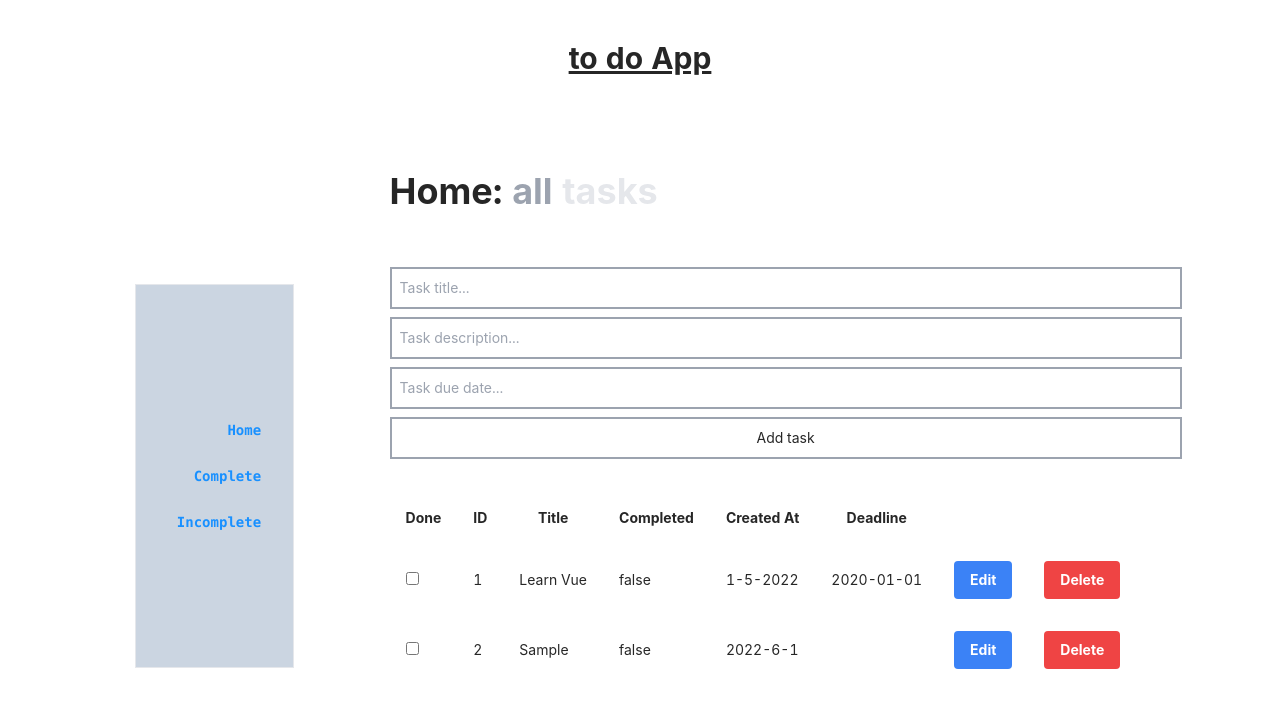
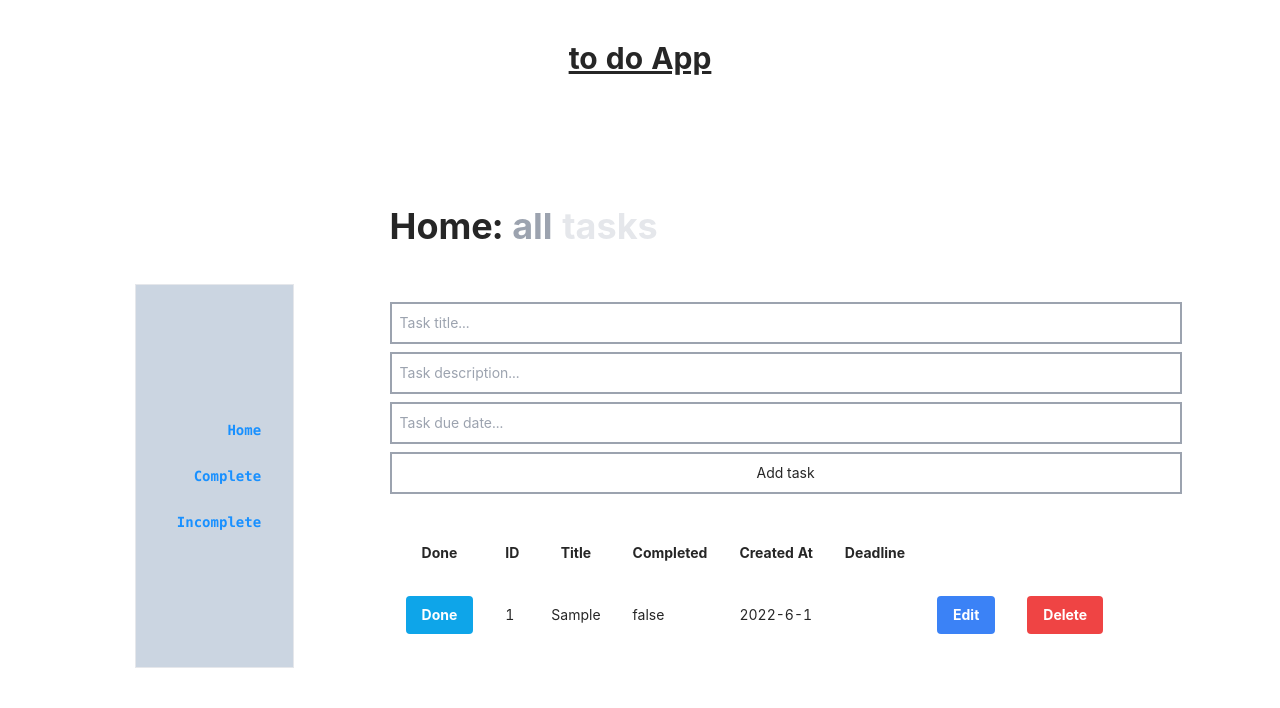
Before and after one commit to EvansMutwiri/ToDoApp, a Vue app: page / in a window 1280 px wide. Both pictures are taken after typing "Sample", "Sample", "Sample" into the empty fields and a click on the button "Add task". Shown: the top 708 px of the page. Built offline with nearby package versions, Linux system fonts and the light colour scheme.

Commit message:
-Toggle complete status -Push new undone items to uncomplete list state -Remove done items from incomplete lists state

```diff
--- a/src/components/Home.vue
+++ b/src/components/Home.vue
@@ -37,9 +37,12 @@
                     </tr>
                 </thead>
                 <tbody>
-                    <tr v-for="task in tasks" :key="task.id">
+                    <tr v-for="task in tasks" :key="task.id" :class="{completed: task.completed === true}">
                         <td class="p-4">
-                            <input type="checkbox" v-model="task.completed">
+                            <button class="bg-sky-500 hover:bg-sky-700 text-white font-bold py-2 px-4 rounded"
+                                @click="completeTask(task)">
+                                Done
+                            </button>
                         </td>
                         <td class="p-4">{{ task.id }}</td>
                         <td class="p-4">{{ task.title }}</td>
@@ -55,7 +58,7 @@
                         </td>
                         <td class="p-4">
                             <button class="bg-red-500 hover:bg-red-700 text-white font-bold py-2 px-4 rounded"
-                                @click="deleteTask">
+                                @click="deleteTask(task)">
                                 Delete
                             </button>
                         </td>
@@ -67,7 +70,6 @@
 </template>
 
 <script>
-import { Dayjs } from 'dayjs';
 export default {
     computed: {
         tasks() {
@@ -98,13 +100,22 @@ export default {
                 completed: false
             }
         },
-        deleteTask() {
-            this.$store.dispatch('deleteTask', this.task);
+        deleteTask(task) {
+            this.$store.dispatch('deleteTask', task);
+            console.log('delete', task.id);
         },
+        completeTask(task) {
+            this.$store.dispatch('completeTask', task);
+            // console.log('complete', task.id);
+        }
     }
 
 }
 </script>
 
-<style>
+<style scoped>
+.completed {
+    background-color: rgb(208, 208, 208);
+    text-decoration: line-through;
+}
 </style>
--- a/src/data/store.js
+++ b/src/data/store.js
@@ -5,21 +5,7 @@ export default createStore({
   state: {
     // data
     title: "to do ",
-    toDoList: [
-      {
-        id: 1,
-        title: "Learn Vue",
-        completed: false,
-        deadline: "2020-01-01",
-        created_at:
-          new Date().getDate() +
-          "-" +
-          new Date().getMonth() +
-          "-" +
-          new Date().getFullYear(),
-        date_complete: "date complete",
-      },
-    ],
+    toDoList: [],
     toDoListComplete: [],
     toDoListUncomplete: [],
   },
@@ -31,6 +17,9 @@ export default createStore({
         ADD_NEW(state, todo) {
             state.toDoList.length >= 1 ? todo.id = state.toDoList[state.toDoList.length - 1].id + 1 : todo.id = 1;
             state.toDoList.push({...state.toDoList, ...todo});
+            // state.toDoListUncomplete.push({...state.toDoList, ...todo});
+
+            todo.completed ? state.toDoListComplete.push({...state.toDoList, ...todo}) : state.toDoListUncomplete.push({...state.toDoList, ...todo});
         },
         DELETE_TASK(state, id) {
             let tasks = state.toDoList;
@@ -38,6 +27,13 @@ export default createStore({
 
             tasks.splice(index, 1);
             state.toDoList = tasks;
+        },
+        COMPLETE_TASK(state, todo) {
+
+            todo.completed = !todo.completed;
+            todo.date_complete = new Date().getDate() + "-" + new Date().getMonth() + "-" + new Date().getFullYear();
+            state.toDoListComplete.push(todo);
+            todo.completed ? state.toDoListUncomplete.splice(state.toDoListUncomplete.indexOf(todo), 1) : state.toDoListUncomplete.push(todo);
 
         }
     },
@@ -47,6 +43,9 @@ export default createStore({
         },
         deleteTask({commit}, id) {
             commit("DELETE_TASK", id);
+        },
+        completeTask({commit}, id) {
+            commit("COMPLETE_TASK", id);
         }
     },
 });
```
